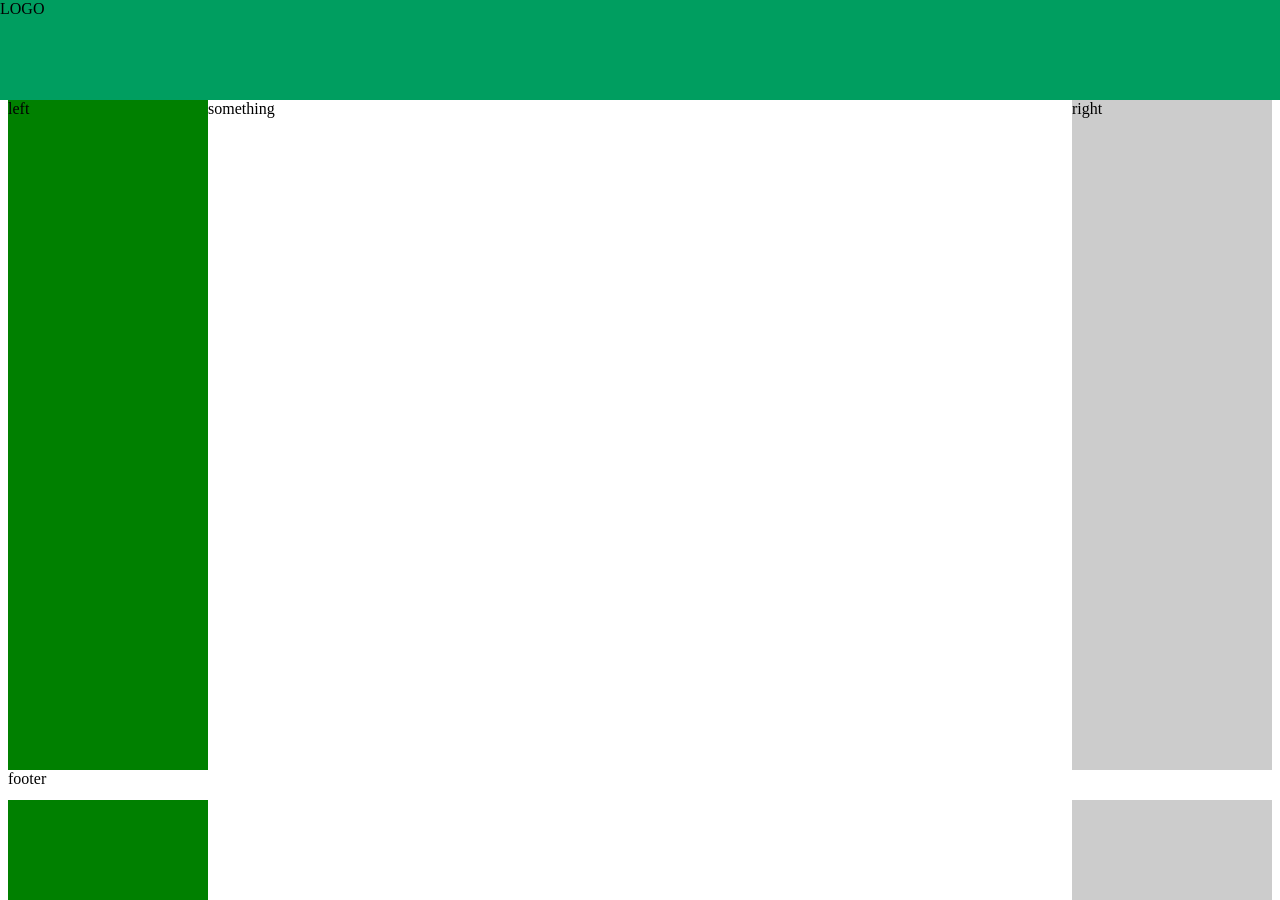
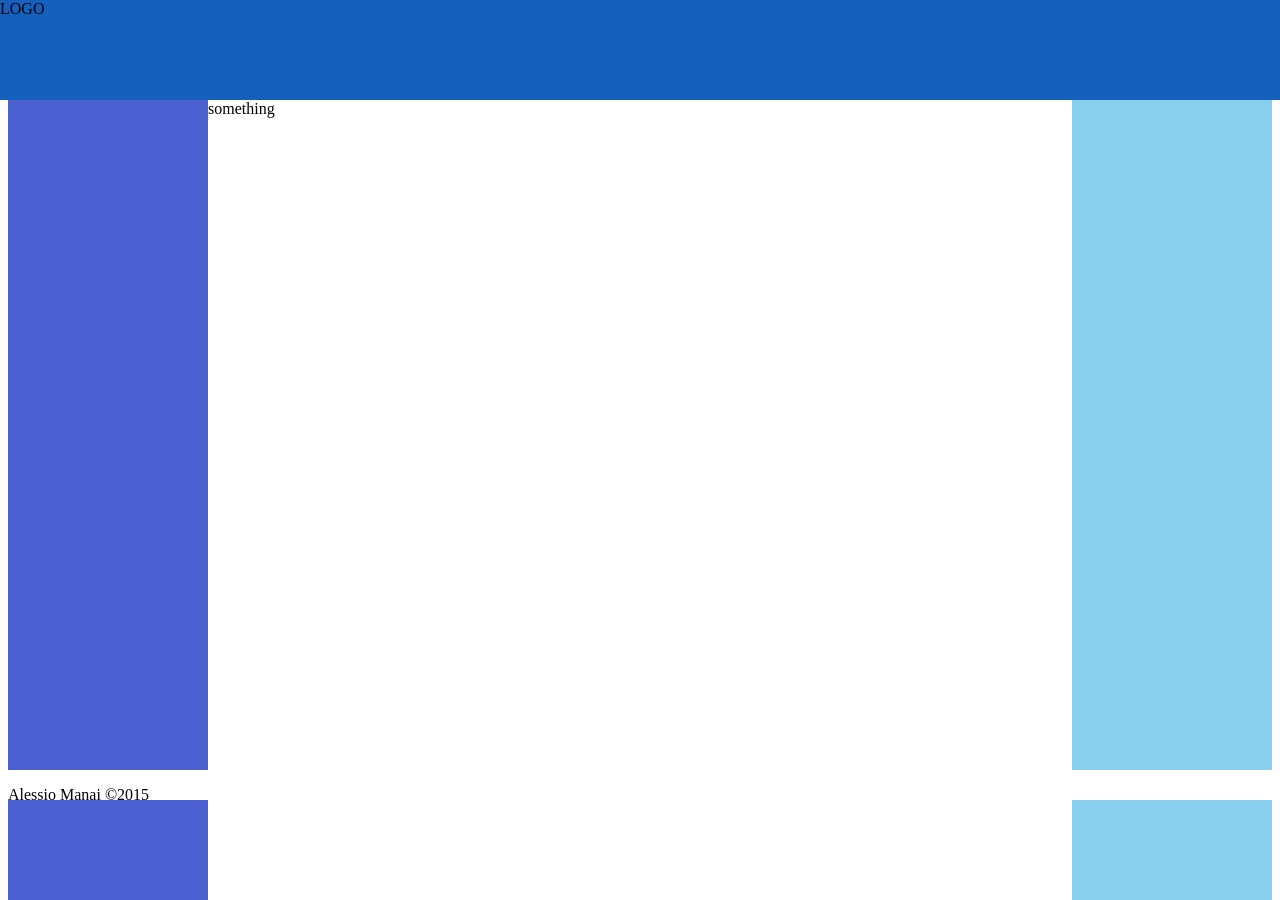
Before and after one commit to alessiomanai/amm2015, a PHP site: page /index.html in a window 1280 px wide. Run offline with PHP 8.4, Linux system fonts and the light colour scheme.

Commit message:
modified:   css/background.css 	modified:   index.html

```diff
--- a/css/background.css
+++ b/css/background.css
@@ -1,11 +1,11 @@
 /*selettori colori di sfondo*/
 
 .testata {
-	background-color:#009E60
+	background-color:#1560BD
 }
 
 .colonnaSinistra {
-	background-color: #008000
+	background-color: #4B61D1
 }
 
 .centro {
@@ -13,7 +13,7 @@
 }
 
 .colonnaDestra {
-	background-color:#ccc
+	background-color:#89CFF0
 }
 
 footer {
--- a/index.html
+++ b/index.html
@@ -5,7 +5,7 @@
 	<head>
 		<meta http-equip="Content-Type" content="text/html; charset=utf-8">
 
-		<!-- -->
+		<!-- selezione degli stili css-->
 		<link rel="stylesheet" type="text/css"	href="css/style.css" media="screen">
 		<link rel="stylesheet" type="text/css"	href="css/background.css" media="screen">
 
@@ -19,14 +19,14 @@
 
 			</div>
 			<div class='colonne'>
-				<div class='colonnaSinistra'>left</div>
-				<div class='colonnaDestra'>right</div>
+				<div class='colonnaSinistra'> </div>
+				<div class='colonnaDestra'> </div>
 				<div class='centro'>something </div>
 			</div>
 		</div>
 
 		<footer>
-			footer
+			<p> Alessio Manai &#169;2015 </p>
 		</footer>
 
 	</body>
```
